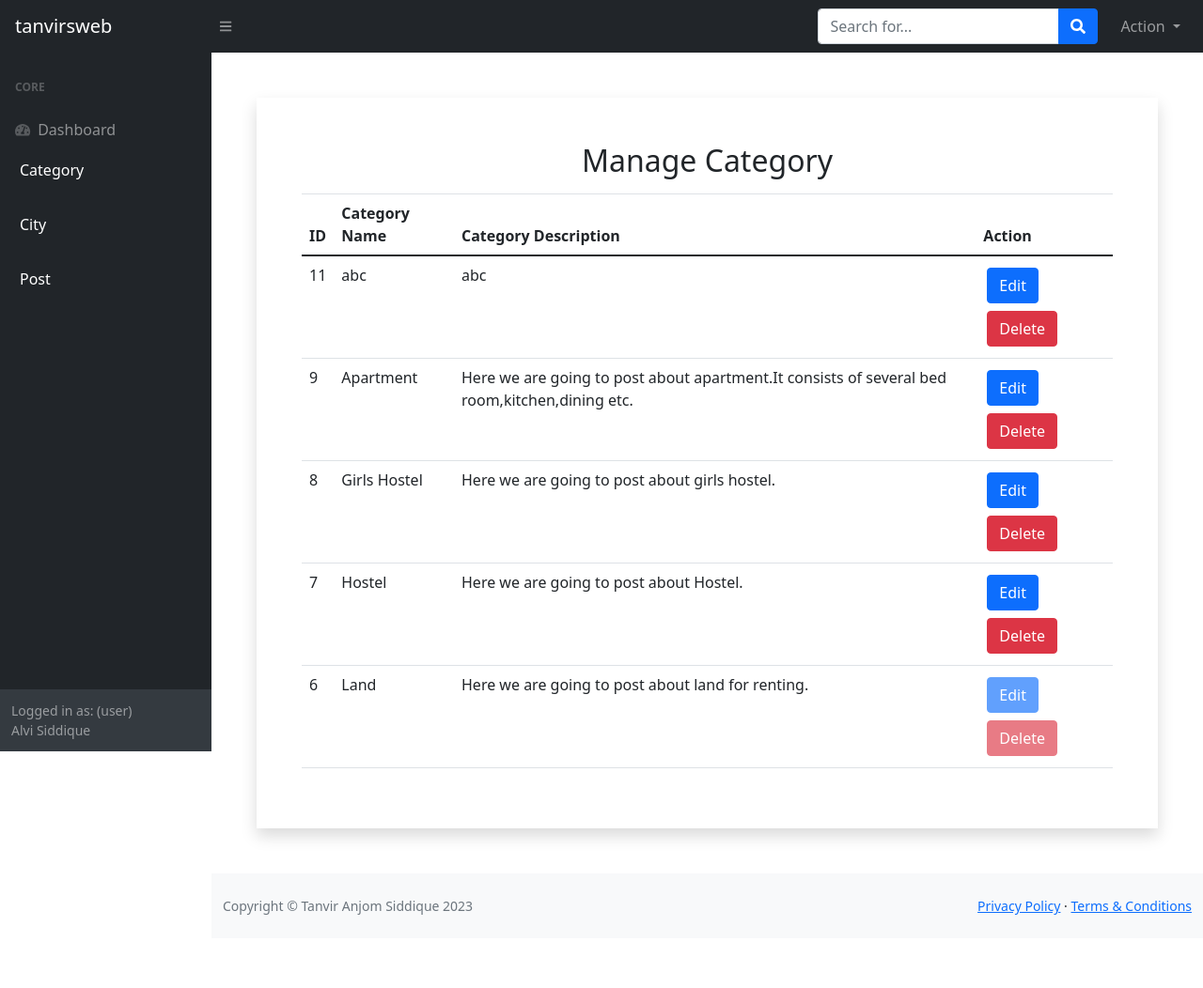
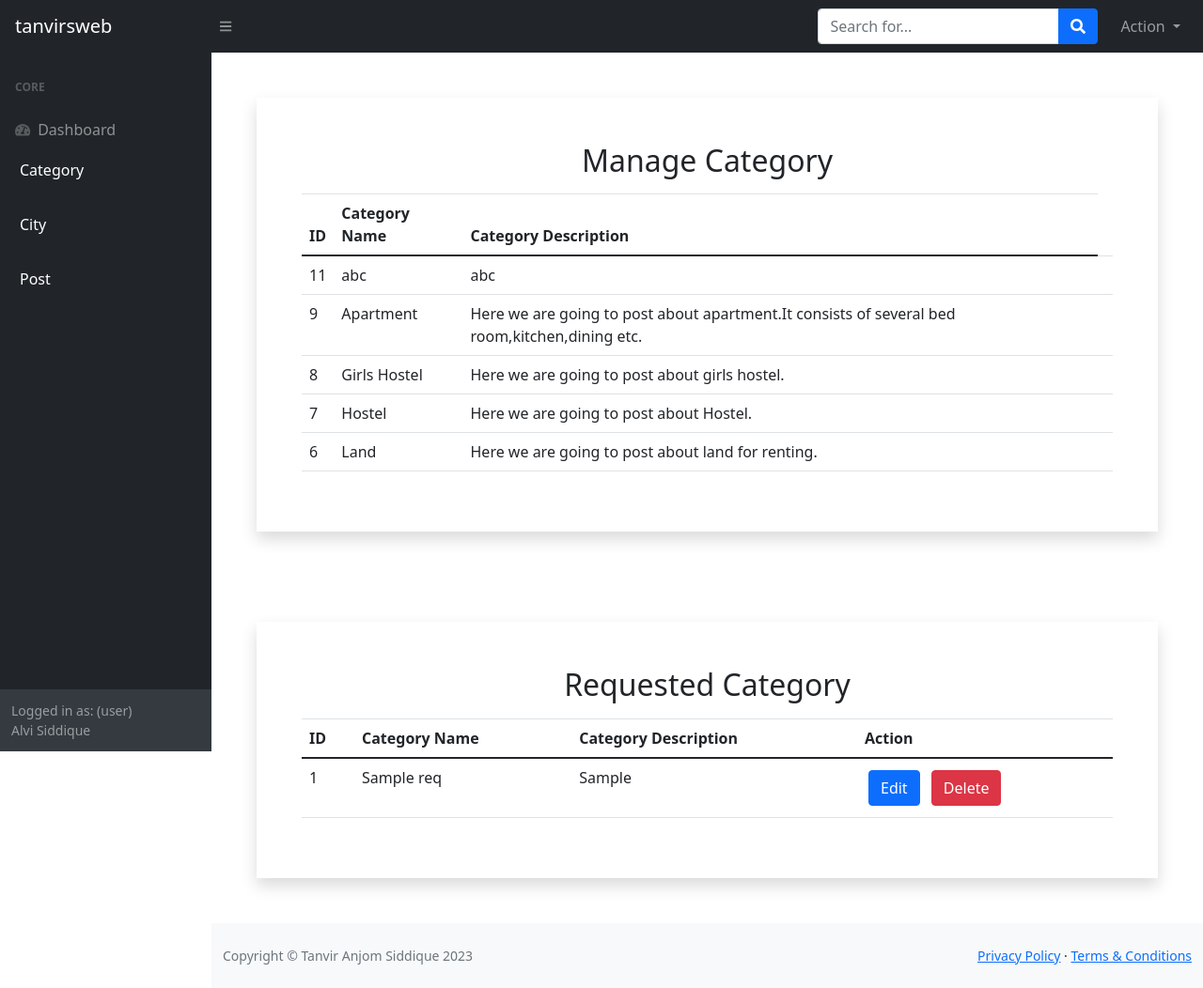
Before and after one commit to tanvirsweb/HouseRentingWebsite, a PHP site: page /Admin/manage_category.php in a window 1280 px wide. Shown: the whole page at 94% size. Before the commit the page ends 974 px from the top, so only its background shows below. Run offline with PHP 8.4, Linux system fonts and the light colour scheme; a user stored in the database is signed in; data comes from the database, SQL or seed files in the repository; tables that the repository leaves empty or names only in its code hold one stand-in row (values such as "Sample post"); some libraries are stand-ins or nearby versions.

Commit message:
categroy fixed , banner same height img
in category user can request it and edit,delete requested one.Admin can approve ,edit,delete category

```diff
--- a/Admin/class/function.php
+++ b/Admin/class/function.php
@@ -176,19 +176,6 @@
             header("location:index.php");
         }
 
-        public function add_category($data){
-            $person_id=$data['person_id'];
-            $cat_name=$data['cat_name'];
-            $cat_des=$data['cat_des'];
-            //cat_id must be set AI (primary key & auto increment ) -> otherwise for 1st entry id=0 for other entry also id=0 will be tried...copy primary key
-            $query="INSERT INTO category(cat_name,cat_des,ctg_author_id) VALUE('$cat_name','$cat_des',$person_id)";
-            if(mysqli_query($this->conn,$query)){
-                return "Category Added Successfully!";
-            }
-            else{
-                return "Failed to Add Category!";
-            }
-        }
         public function add_city($data){
             $city_name=$data['city_name'];
             $post_code=$data['post_code'];
@@ -274,6 +261,22 @@
             }
         }
 
+        public function add_category($data){
+            $person_id=$data['person_id'];
+            $cat_name=$data['cat_name'];
+            $cat_des=$data['cat_des'];
+            //cat_id must be set AI (primary key & auto increment ) -> otherwise for 1st entry id=0 for other entry also id=0 will be tried...copy primary key
+            if($_SESSION['person']=='admin')
+                $query="INSERT INTO category(cat_name,cat_des,ctg_author_id) VALUE('$cat_name','$cat_des',$person_id)";
+            else
+                $query="INSERT INTO category_req(cat_name,cat_des,ctg_author_id) VALUE('$cat_name','$cat_des',$person_id)";
+            if(mysqli_query($this->conn,$query)){
+                return "Category Added Successfully!";
+            }
+            else{
+                return "Failed to Add Category!";
+            }
+        }
         public function display_category(){
             $query="SELECT * FROM category ORDER BY cat_name";
             if(mysqli_query($this->conn,$query)){
@@ -281,29 +284,61 @@
                 return $category;
             }
         }
-
-        public function display_category_byID($id){
-            $query="SELECT * FROM category WHERE cat_id=$id";
+        public function display_category_req(){
+            $query="SELECT * FROM category_req ORDER BY cat_name";
             if(mysqli_query($this->conn,$query)){
                 $category=mysqli_query($this->conn,$query);
                 return $category;
             }
         }
-        public function update_category($data){
+
+        public function get_category_byID($id,$approved){
+            if($approved==1)
+                $query="SELECT * FROM category WHERE cat_id=$id";
+            else
+                $query="SELECT * FROM category_req WHERE cat_id=$id";
+            if(mysqli_query($this->conn,$query)){
+                $category=mysqli_query($this->conn,$query);
+                return $category;
+            }
+        }
+        public function update_category($data,){
             $cat_id=$data['cat_id'];
             $cat_name=$data['cat_name'];
             $cat_des=$data['cat_des'];
 
-            $query="UPDATE category SET cat_name='$cat_name',cat_des='$cat_des' WHERE cat_id=$cat_id ";
+            if($data['approved']==1)
+                $query="UPDATE category SET cat_name='$cat_name',cat_des='$cat_des' WHERE cat_id=$cat_id ";
+            else
+                $query="UPDATE category_req SET cat_name='$cat_name',cat_des='$cat_des' WHERE cat_id=$cat_id ";
             if(mysqli_query($this->conn,$query)){
                 return "Category Updated Successfully!!";
             }
         }
 
-        public function delete_category_byID($id){
-            $query="DELETE FROM category WHERE cat_id=$id";
+        public function delete_category_byID($id,$approved){
+            if($approved==1)
+                $query="DELETE FROM category WHERE cat_id=$id";
+            else//0
+                $query="DELETE FROM category_req WHERE cat_id=$id";
             if(mysqli_query($this->conn,$query)){
                 return "Category Deleted Successfully";
+            }
+        }
+        public function approve_category($id){
+            $query="SELECT* FROM category_ req WHERE cat_id=$id";
+            if(mysqli_query($this->conn,$query)){
+                $data=mysqli_fetch_assoc(mysqli_query($this->conn,$query));
+            }
+            $cat_name=$data['cat_name'];
+            $cat_des=$data['cat_des'];
+            $ctg_author_id=$data['ctg_author_id'];
+            $query="INSERT INTO category (cat_name,cat_des,ctg_author_id) VALUE('$cat_name','$cat_des',$ctg_author_id)";
+            if(mysqli_query($this->conn,$query)){
+                //get ctg data from 'category_req' by id > insert these tuple(row) in 'category' table > delete this row from 'category_req'
+                $query="DELETE FROM category_req WHERE cat_id=$id";
+                if(mysqli_query($this->conn,$query))
+                    return "Category Approved Successfully!!";
             }
         }
 
--- a/Admin/view/manage_category_view.php
+++ b/Admin/view/manage_category_view.php
@@ -3,9 +3,17 @@
     $catdata=$obj->display_category();
 
     if(isset($_GET['status'])){
-        if($_GET['status']=='delete'){
-            $delid=$_GET['delid'];
-            $del_msg=$obj->delete_category_byID($delid);
+        if($_GET['status']=='delctg'){
+            $del_msg=$obj->delete_category_byID($_GET['delid'],1);
+        }
+        elseif($_GET['status']=='delctgreq'){
+            $del_msg=$obj->delete_category_byID($_GET['delid'],0);
+        }
+        elseif($_GET['status']=='apvctg'){
+            $msg=$obj->approve_category($_GET['id']);
+
+        }
+
         //set a header to instruct the browser to call the page every 30 sec
         // header("Refresh: 30;");
 
@@ -19,9 +27,6 @@
         }
         else{
             echo '<script type="text/javascript">window.location.href="manage_category.php";</script>';
-            }
-
-//
         }
     }
 ?>
@@ -38,32 +43,66 @@
                 <th>ID</th>
                 <th>Category Name</th>
                 <th>Category Description</th>
+                <?php if($_SESSION['person']=='admin'){?>
                     <th>Action</th>
+                <?php } ?>
             </tr>
         </thead>
         <tbody>
         <!-- take a while loop
         query returns tuples.
         To get each attribute of each tuple in an array use mysqli_fetch_assoc($catdata) -->
-            <?php while($cat=mysqli_fetch_assoc($catdata)){ ?>
+            <?php //while($cat=mysqli_fetch_assoc($catdata)){
+                foreach($catdata as $cat){ ?>
                 <tr>
                     <td> <?php echo $cat['cat_id']; ?> </td>
                     <td> <?php echo $cat['cat_name']; ?> </td>
                     <td> <?php echo $cat['cat_des']; ?> </td>
                     <td>
-                        <?php if($cat['ctg_author_id']==$_SESSION['person_id']){?>
+                        <?php if($_SESSION['person']=='admin'){?>
                         <a href="edit_category.php?status=edtctg&&id=<?php echo $cat['cat_id']; ?>" class="btn btn-primary m-1">Edit</a>
-                        <a href="?status=delete&&delid=<?php echo $cat['cat_id']; ?>" class="btn btn-danger m-1">Delete</a>
-                        <?php
-                        }
-                        else{ ?>
-                        <a href="#>" class="btn btn-primary disabled m-1">Edit</a>
-                        <a href="#" class="btn btn-danger disabled m-1">Delete</a>
-                        <?php }
-                        ?>
+                        <a href="?status=delctg&&delid=<?php echo $cat['cat_id']; ?>" class="btn btn-danger m-1">Delete</a>
+                        <?php } ?>
+
                     </td>
                 </tr>
             <?php } ?>
         </tbody>
     </table>
 </div>
+
+<div class="shadow m-5 p-5">
+    <h2 class="text-center mb-3">Requested Category</h2>
+    <h4 class="text-center text-danger mb-3">
+        <?php if(isset($del_msg)){echo $del_msg;} ?>
+    </h4>
+
+    <table class="table">
+        <thead>
+            <tr>
+                <th>ID</th>
+                <th>Category Name</th>
+                <th>Category Description</th>
+                <th>Action</th>
+            </tr>
+        </thead>
+        <tbody>
+            <?php
+            $catdata=$obj->display_category_req();
+            foreach($catdata as $cat){ ?>
+                <tr>
+                    <td> <?php echo $cat['cat_id']; ?> </td>
+                    <td> <?php echo $cat['cat_name']; ?> </td>
+                    <td> <?php echo $cat['cat_des']; ?> </td>
+                    <td>
+                        <?php if($_SESSION['person']=='admin'){ ?>
+                        <a href="?status=apvctg&&id=<?php echo $cat['cat_id']; ?>" class="btn btn-success m-1">Approve</a>
+                        <?php } ?>
+                        <a href="edit_category.php?status=edtctgreq&&id=<?php echo $cat['cat_id']; ?>" class="btn btn-primary m-1">Edit</a>
+                        <a href="?status=delctgreq&&delid=<?php echo $cat['cat_id']; ?>" class="btn btn-danger m-1">Delete</a>
+                    </td>
+                </tr>
+            <?php } ?>
+        </tbody>
+    </table>
+</div>
--- a/includes/banner.php
+++ b/includes/banner.php
@@ -7,7 +7,7 @@
         <div class="owl-banner owl-carousel">
         <?php while($postdata=mysqli_fetch_assoc($posts_banner)){ ?>
             <div class="item">
-                <img src="upload/<?php echo $postdata['post_img']; ?>" alt="">
+                <img src="upload/<?php echo $postdata['post_img']; ?>" alt="" style="height:60vh">
                 <div class="item-content">
                     <div class="main-content">
                     <div class="meta-category">
```
Also changed, not shown: Admin/view/edit_category_view.php (+10 -2 lines), Admin/view/manage_city_view.php (+8 -2 lines). Lines whose indentation alone changed are shown as unchanged.
